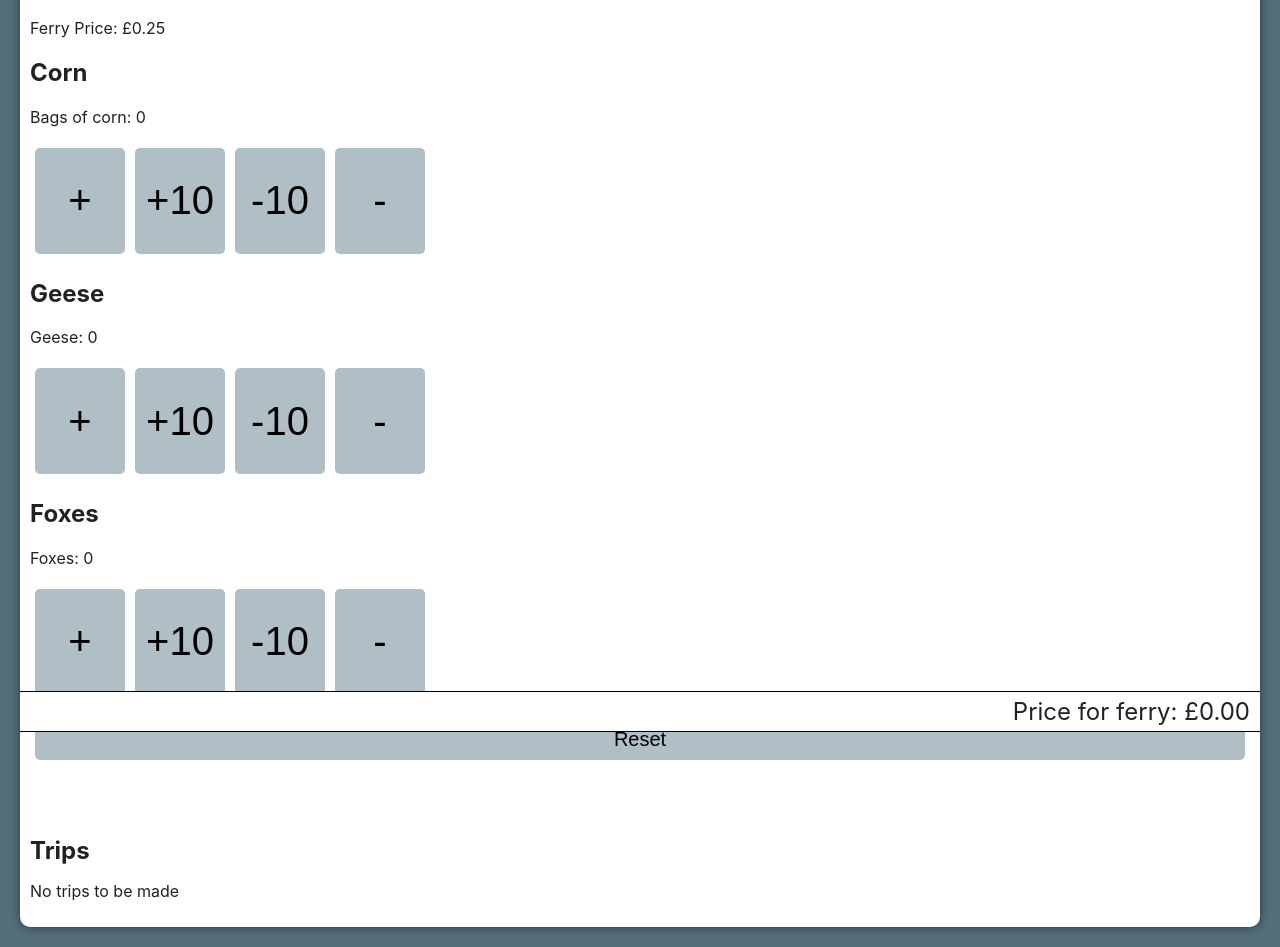
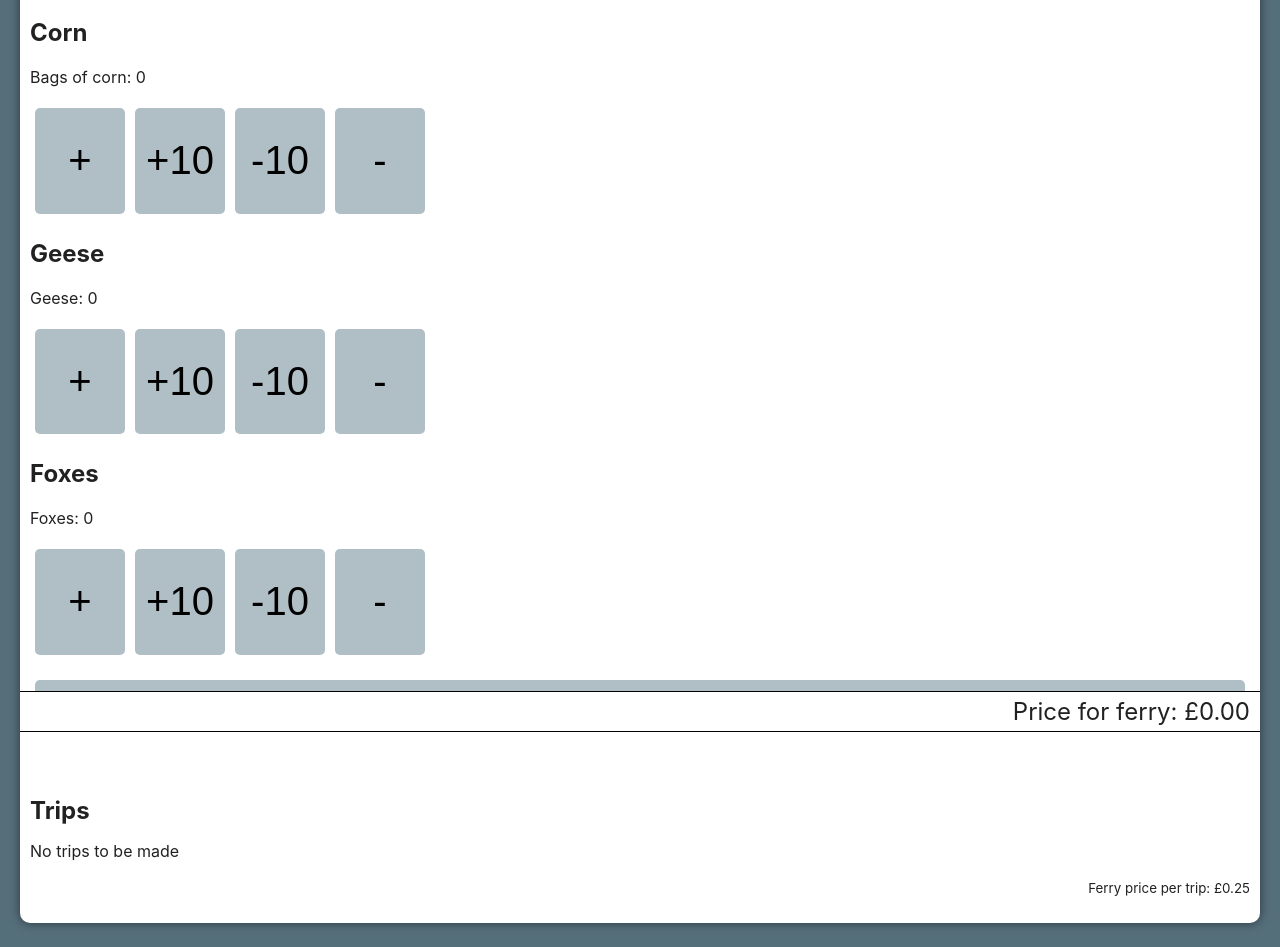
Before and after one commit to FarmersFerry/web-app, a React (Create React App) app: page / in a window 1280 px wide. Shown: the part 68-1015 px from the top of the page. Built offline with nearby package versions, Linux system fonts and the light colour scheme; the HTML template or start-up script is replaced by a standard one.

Commit message:
Relocate ferry price

```diff
--- a/src/App.js
+++ b/src/App.js
@@ -79,9 +79,6 @@ class App extends React.Component {
 		return (
 			<main>
 				<h1>Ferry Trip Calculator</h1>
-				<p>
-					Ferry Price: <Price price={this.priceOfFerry}></Price>
-				</p>
 
 				<ItemPicker name="Corn" quantity={this.state.bagsOfCorn} quantityLabel="Bags of corn" callback={(amount)=>this.onChangeCornQuantity(amount)} />
 				<ItemPicker name="Geese" quantity={this.state.geese} quantityLabel="Geese" callback={(amount)=>this.onChangeGeeseQuantity(amount)} />
@@ -104,6 +101,9 @@ class App extends React.Component {
 						CANNOT DO FERRY TRIP
 					</div>
 				)}
+				<p class="ferry-price">
+					<small>Ferry price per trip: <Price price={this.priceOfFerry}></Price></small>
+				</p>
 			</main>
 		);
 	}
--- a/src/App.scss
+++ b/src/App.scss
@@ -70,3 +70,7 @@ button {
 video{
 	width:100%;
 }
+
+.ferry-price {
+	text-align: right;
+}
```
